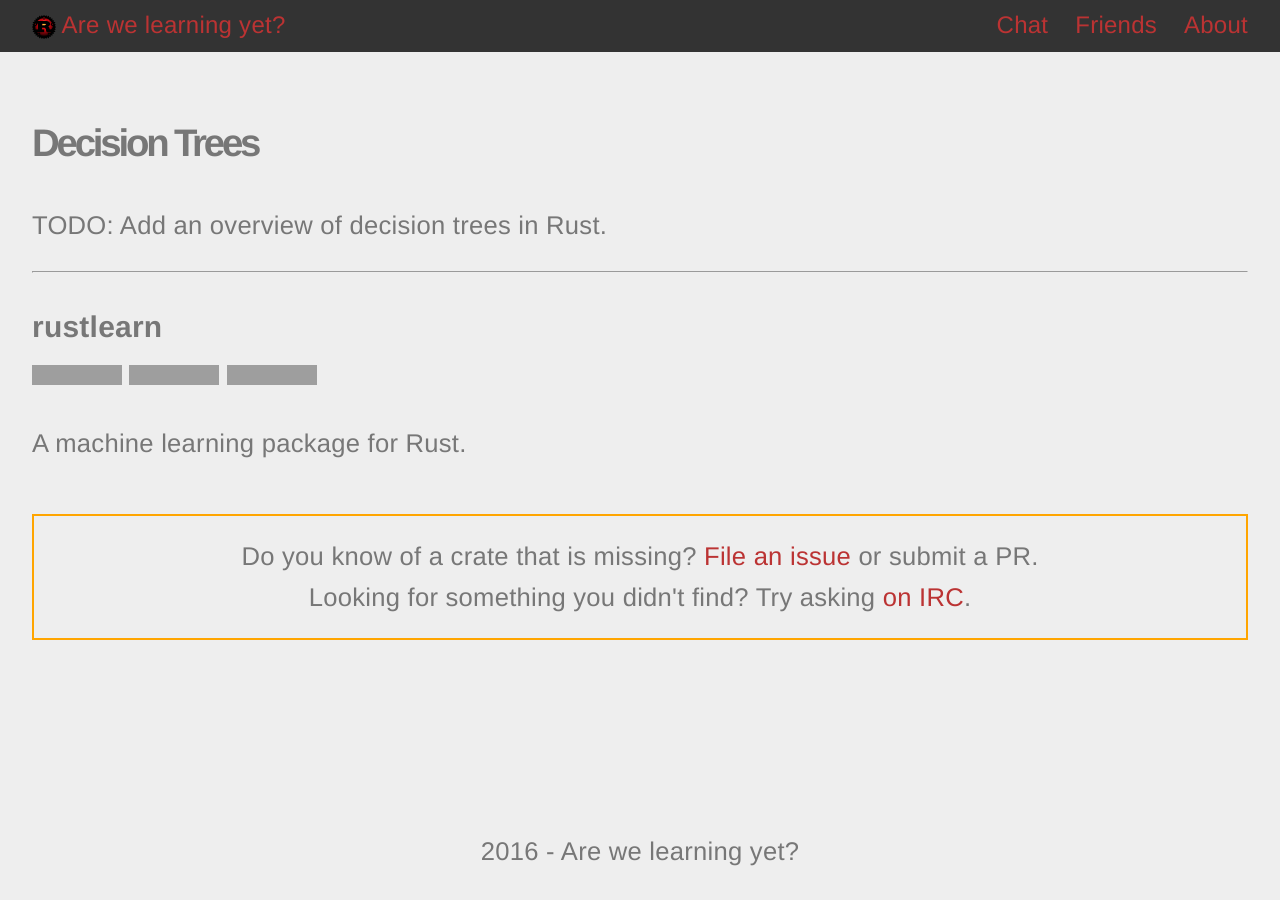
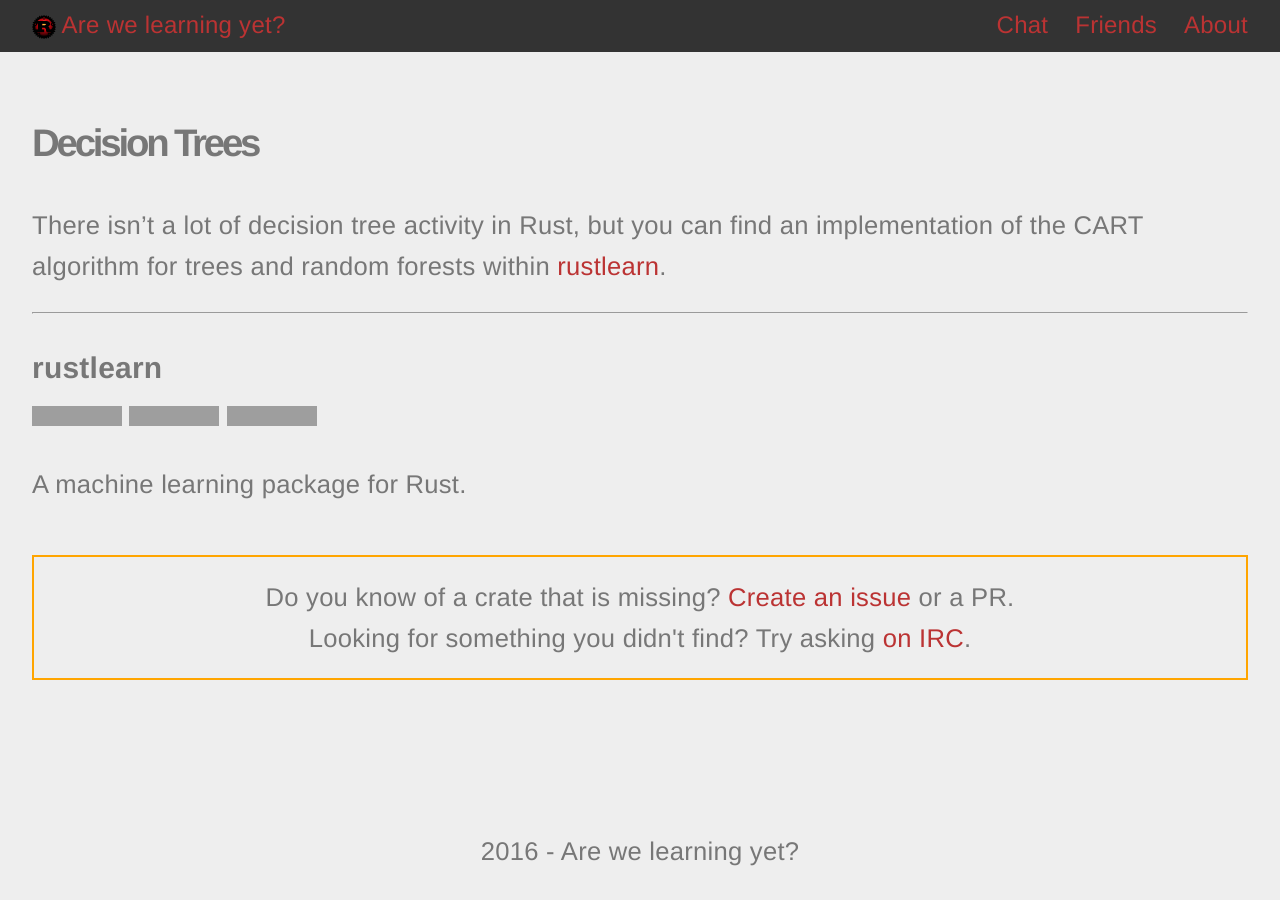
Before and after one commit to anowell/are-we-learning-yet, a Jekyll site: the page built from _topics/decision-trees.md, in a window 1280 px wide. Built offline with Jekyll 4.4.1, drawn with Linux system fonts in a browser that asks for light colours; grey boxes are pictures that could not be loaded.

Commit message:
Stub out more content

```diff
--- a/_data/crates.yaml
+++ b/_data/crates.yaml
@@ -108,7 +108,7 @@
   github: autumnai/cuticula
   summary: "Data Preprocessing library for Machine Learning"
   docs: http://autumnai.github.io/cuticula
-  tags: ["data-processing"]
+  tags: ["data-preprocessing"]
 
 - name: rusty-data
   github: AtheMathmo/rusty-data
--- a/_layouts/crates.html
+++ b/_layouts/crates.html
@@ -26,9 +26,9 @@ layout: default
   <div class="followup">
     Do you know of a crate that is missing?
     <a href="https://github.com/anowell/are-we-learning-yet/issues/new?title=Add+crate:+CRATE&body=Please+add+crate+to+category:+{{ page.title }}" target="_blank">
-      File an issue
+      Create an issue
     </a>
-    or submit a PR.
+    or a PR.
     <br>
     Looking for something you didn't find? Try asking
     <a href="/irc/">on IRC</a>.
--- a/_topics/decision-trees.md
+++ b/_topics/decision-trees.md
@@ -5,4 +5,6 @@ crate_tag: decision-trees
 color: red
 ---
 
-TODO: Add an overview of decision trees in Rust.
+There isn't a lot of decision tree activity in Rust,
+but you can find an implementation of the CART algorithm
+for trees and random forests within [rustlearn](https://crates.io/crates/rustlearn).
```
Also changed, not shown: _topics/data-preprocessing.md (added, +11 -0 lines), _topics/data-processing.md (deleted, +0 -8 lines).
